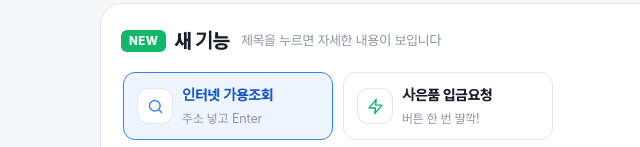
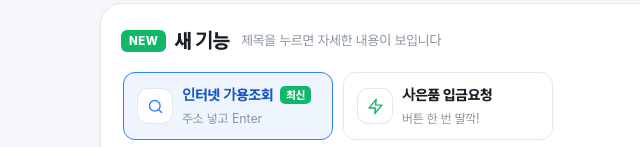
Before and after one commit to w01033419067-lab/waveguide, a plain HTML site: page preview/index.html in a window 1280 px wide. Shown: the part 653-800 px from the top of the page, 0-640 px from the left. Drawn offline with Linux system fonts and the light colour scheme; a web font is replaced by a local one.

Commit message:
미리보기: 새 기능 제목 줄 — 최신 기능 맨 앞(최신 표시), 넘칠 때만 좌우 화살표·가장자리 흐림
Co-Authored-By: Claude Opus 5.5 <noreply@anthropic.com>
Claude-Session: https://claude.ai/code/session_01U7bNvW3DExLcB2TdmBFNPf

```diff
--- a/preview/index.html
+++ b/preview/index.html
@@ -479,6 +479,18 @@ details.qa .a .where:hover{background:var(--brand-50); color:var(--brand-600);}
 .nf-tabs button.on b{color:var(--brand-700);}
 .nf-ic{display:grid; place-items:center; width:34px; height:34px; border-radius:10px; background:#fff; color:var(--c); box-shadow:0 0 0 1px var(--line); flex-shrink:0;}
 .nf-ic .ic{width:17px; height:17px;}
+.nf-rail{position:relative;}
+.nf-rail::before, .nf-rail::after{content:""; position:absolute; top:0; bottom:8px; width:56px; pointer-events:none; opacity:0; transition:opacity .15s; z-index:1;}
+.nf-rail::before{left:0; background:linear-gradient(90deg,#fff 30%,rgba(255,255,255,0));}
+.nf-rail::after{right:0; background:linear-gradient(270deg,#fff 30%,rgba(255,255,255,0));}
+.nf-rail.has-prev::before, .nf-rail.has-next::after{opacity:1;}
+.nf-arr{position:absolute; top:50%; margin-top:-22px; z-index:2; width:36px; height:36px; border-radius:50%; border:1px solid var(--line); background:#fff; box-shadow:var(--sh-2); display:grid; place-items:center; cursor:pointer; color:var(--ink-2);}
+.nf-arr:hover{color:var(--brand-600); border-color:#a9c9f5;}
+.nf-arr .ic{width:18px; height:18px;}
+.nf-arr.prev{left:-6px;} .nf-arr.next{right:-6px;}
+.nf-arr[hidden]{display:none;}
+.nf-tabs{scrollbar-width:none;} .nf-tabs::-webkit-scrollbar{display:none;}
+.nf-latest{display:inline-block; margin-left:4px; padding:0 6px; border-radius:5px; background:#12b76a; color:#fff; font-style:normal; font-size:11px; font-weight:800; line-height:18px; vertical-align:1px;}
 .nf-pane{display:none; margin-top:8px;}
 .nf-pane.on{display:block;}
 .nf-pane .avail, .nf-pane .newf{margin-top:0;}
@@ -790,9 +802,14 @@ details.qa .a .where:hover{background:var(--brand-50); color:var(--brand-600);}
 
         <div class="nf" id="news">
           <div class="nf-h"><h2><span class="nb">NEW</span>새 기능</h2><p>제목을 누르면 자세한 내용이 보입니다</p></div>
+          <!-- 새 기능은 항상 맨 앞(왼쪽)에 추가: 이전 기능은 오른쪽으로 밀림 -->
+          <div class="nf-rail">
+          <button type="button" class="nf-arr prev" aria-label="이전 기능 보기" hidden><svg class="ic"><use href="#i-left"/></svg></button>
           <div class="nf-tabs" role="tablist" aria-label="새 기능">
-            <button type="button" class="on" data-nf="avail" role="tab" aria-selected="true"><span class="nf-ic" style="--c:#3182f6"><svg class="ic"><use href="#i-search"/></svg></span><span><b>인터넷 가용조회</b><small>주소 넣고 Enter</small></span></button>
+            <button type="button" class="on" data-nf="avail" role="tab" aria-selected="true"><span class="nf-ic" style="--c:#3182f6"><svg class="ic"><use href="#i-search"/></svg></span><span><b>인터넷 가용조회 <em class="nf-latest">최신</em></b><small>주소 넣고 Enter</small></span></button>
             <button type="button" data-nf="pay" role="tab" aria-selected="false"><span class="nf-ic" style="--c:#12b76a"><svg class="ic"><use href="#i-zap"/></svg></span><span><b>사은품 입금요청</b><small>버튼 한 번 딸깍!</small></span></button>
+          </div>
+          <button type="button" class="nf-arr next" aria-label="다음 기능 보기" hidden><svg class="ic"><use href="#i-right"/></svg></button>
           </div>
           <div class="nf-pane on" id="nf-avail" role="tabpanel">
             <div class="avail">
@@ -2822,6 +2839,23 @@ details.qa .a .where:hover{background:var(--brand-50); color:var(--brand-600);}
     var t = e.target.closest('[data-nf]'); if(!t) return;
     $$('.nf-tabs [data-nf]').forEach(function(b){ var on = b === t; b.classList.toggle('on', on); b.setAttribute('aria-selected', on ? 'true' : 'false'); });
     $$('.nf-pane').forEach(function(pn){ pn.classList.toggle('on', pn.id === 'nf-' + t.dataset.nf); });
+  });
+
+  /* 새 기능 제목 줄: 넘칠 때만 좌우 화살표 + 가장자리 흐림 */
+  $$('.nf-rail').forEach(function(rail){
+    var row = $('.nf-tabs', rail), prev = $('.nf-arr.prev', rail), next = $('.nf-arr.next', rail);
+    function upd(){
+      var max = row.scrollWidth - row.clientWidth;
+      var hp = row.scrollLeft > 4, hn = row.scrollLeft < max - 4;
+      prev.hidden = !hp; next.hidden = !hn;
+      rail.classList.toggle('has-prev', hp); rail.classList.toggle('has-next', hn);
+    }
+    function step(d){ row.scrollBy({ left: d * Math.max(220, row.clientWidth * 0.7), behavior: 'smooth' }); }
+    prev.addEventListener('click', function(){ step(-1); });
+    next.addEventListener('click', function(){ step(1); });
+    row.addEventListener('scroll', upd, { passive: true });
+    window.addEventListener('resize', upd);
+    upd(); setTimeout(upd, 300);
   });
 
   /* ---------- 간단히 / 자세히 보기 ---------- */
```
